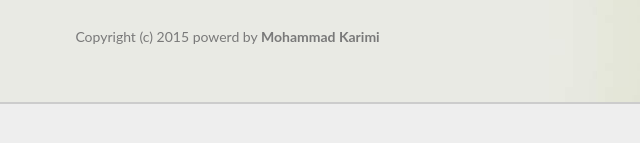
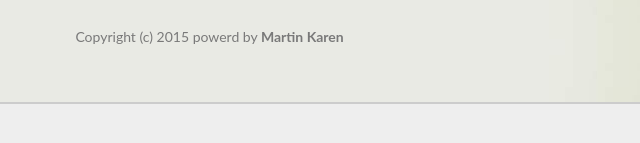
Before and after one commit to FutureTechnology-me/ghapoon2, a website: page public/index.html in a window 1280 px wide. Shown: the part 265-408 px from the top of the page, 315-955 px from the left. Drawn offline with Linux system fonts and the light colour scheme; no server answers; files whose address does not match are found by name.

Commit message:
Update index.html

```diff
--- a/public/index.html
+++ b/public/index.html
@@ -155,7 +155,7 @@
                  </div>
           </div>
           <div class="footer" style="padding-left:30%">
-            <p>Copyright (c) 2015 powerd by <b>Mohammad Karimi</b></p>
+            <p>Copyright (c) 2015 powerd by <b>Martin Karen</b></p>
           </div>
         </div>
 
```
